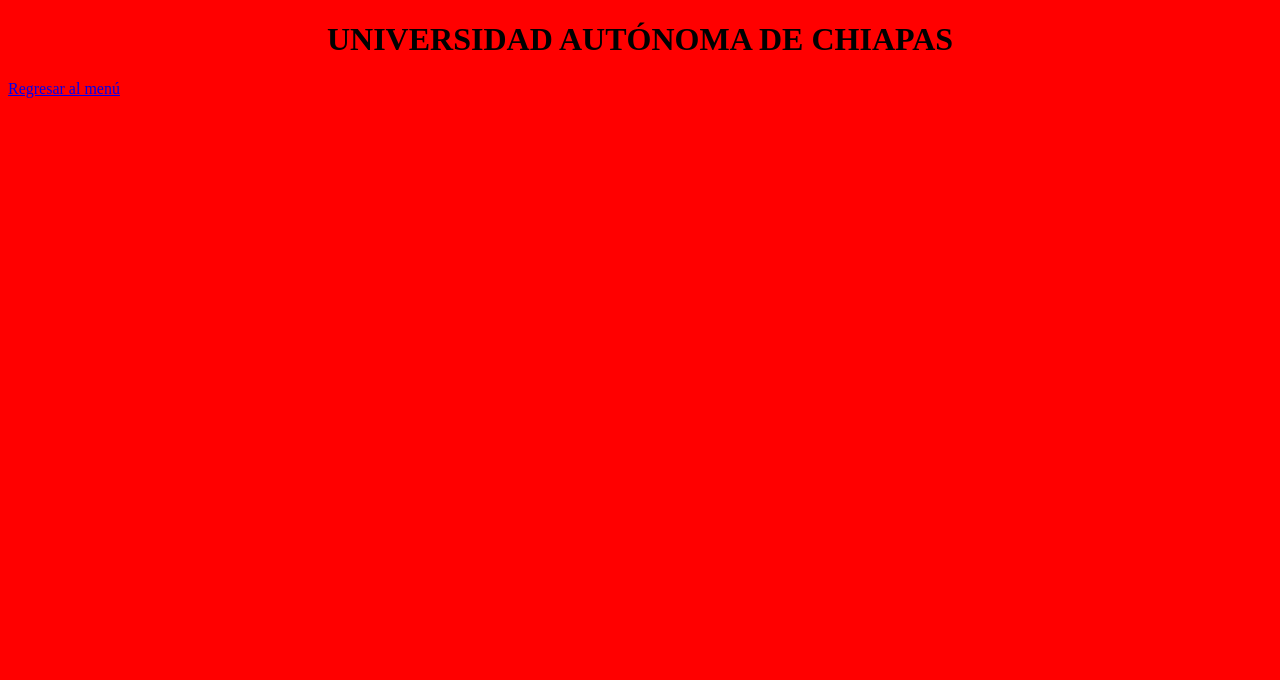
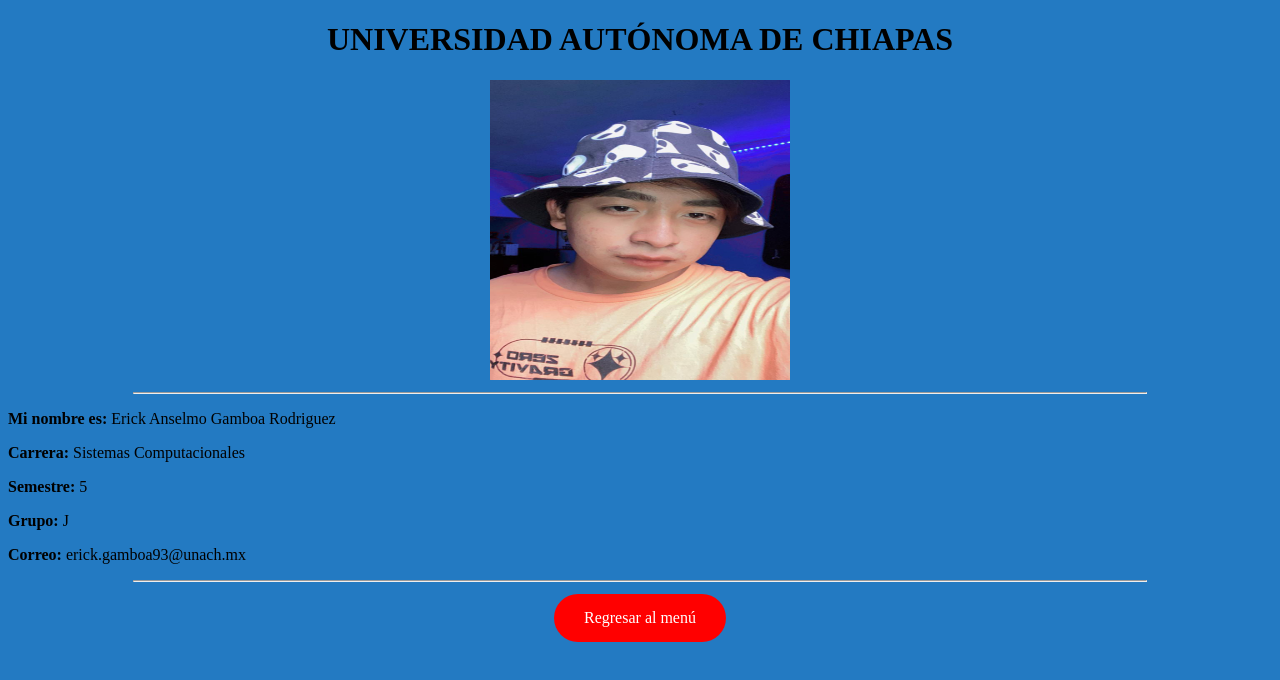
Before and after one commit to CNGamboardz/Perfiles, a plain HTML site: page erick.html in a window 1280 px wide. Drawn offline with Linux system fonts and the light colour scheme.

Commit message:
Se ha concluido la practica

```diff
--- a/erick.html
+++ b/erick.html
@@ -4,12 +4,40 @@
     <meta charset="UTF-8">
     <meta name="viewport" content="width=device-width, initial-scale=1.0">
     <title>Mi perfil</title>
+    <style>
+         a{
+            background-color: red;
+            position: 150px 20px;
+            border: none;
+            color: white;
+            padding: 15px 30px;
+            text-align: center;
+            text-decoration: none;
+            display: inline-block;
+            font-size: 16px;
+            margin: 4px 2px;
+            cursor: pointer;
+            border-radius: 50px;
+            transition: background-color 0.3s;
+            }
+    </style>
 </head>
-<body bgcolor="red">
+<body bgcolor= #237ac2 >
     <table >
        <center> <h1 >UNIVERSIDAD AUTÓNOMA DE CHIAPAS</h1></center>
+       <center><img src="IMAGENES/Perfil_Erick.jpeg" width="300px" height="300px"></center>
+       <hr width="80%">
+       <p><b>Mi nombre es:</b> Erick Anselmo Gamboa Rodriguez</p>
+       <p><b>Carrera:</b> Sistemas Computacionales</p>
+       <p><b>Semestre:</b> 5</p>
+       <p><b>Grupo:</b> J</p>
+       <p><b>Correo:</b> erick.gamboa93@unach.mx</p>
+       <p></p>
+       <p><b></b></p>
+       <hr width="80%">
+
 
     </table>
-    <a href="index.html">Regresar al menú</a>
+    <center><a href="index.html">Regresar al menú</a></center>
 </body>
 </html>
```
Also changed, not shown: index.html (+19 -16 lines), IMAGENES/Fondo_index.jpeg (added).
